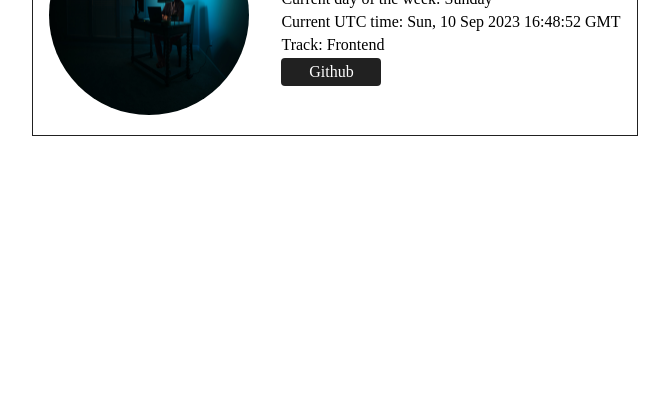
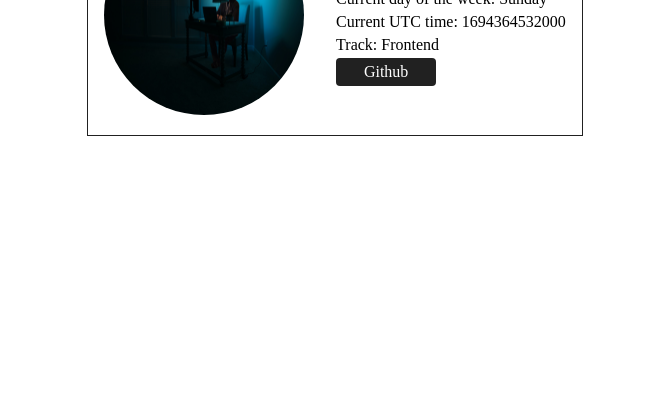
Before and after one commit to osaro123/Zuri-internship-stage-one-, a plain HTML site: page index.html in a window 1280 px wide. Shown: the part 383-800 px from the top of the page, without its empty margins (305-974 px from the left). Drawn offline with Linux system fonts and the light colour scheme.

Commit message:
converted time to milliseconds

```diff
--- a/index.html
+++ b/index.html
@@ -54,7 +54,7 @@
             <p data-testid="currentDayOfTheWeek"></p>
             <p data-testid="currentUTCTime"></p>
             <p data-testid="Frontend">Track: Frontend</p>
-            <a href="https://github.com/osaro123" data-testid="githubURL" target="_blank">Github</a>
+            <a href="https://github.com/osaro123/Zuri-internship-stage-one-" data-testid="githubURL" target="_blank">Github</a>
         </div>
     </div>
 
@@ -65,9 +65,10 @@
         document.querySelector("[data-testid='currentDayOfTheWeek']").textContent = `Current day of the week: ${currentDayOfTheWeek}`
 
         const currentUTCTime = currentDate.toUTCString()
-        document.querySelector("[data-testid='currentUTCTime']").textContent = `Current UTC time: ${currentUTCTime}`
+        const currentUTCTimeInMilliSeconds = Date.parse(currentUTCTime)
+        document.querySelector("[data-testid='currentUTCTime']").textContent = `Current UTC time: ${currentUTCTimeInMilliSeconds}`
         console.log(currentDayOfTheWeek);
-        console.log(currentUTCTime);
+        console.log(currentUTCTimeInMilliSeconds);
     </script>
 </body>
 </html>
```
